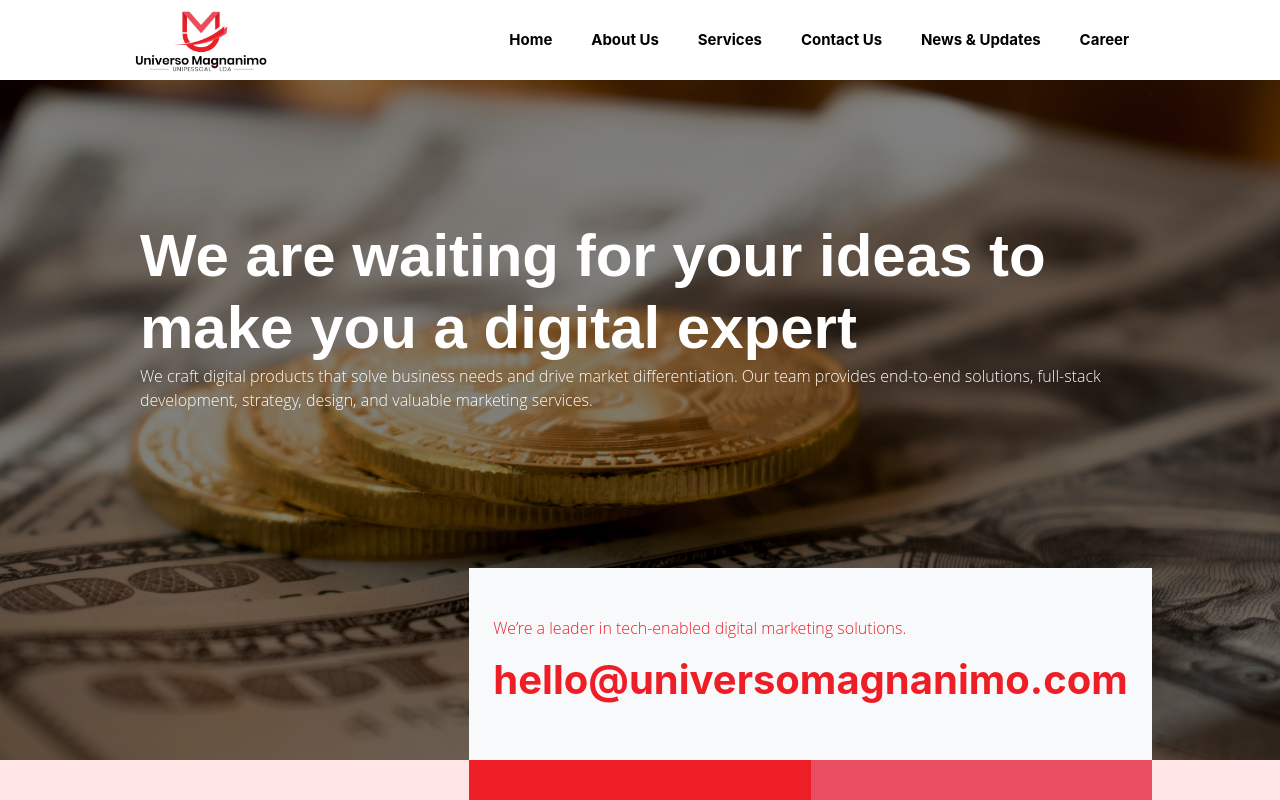
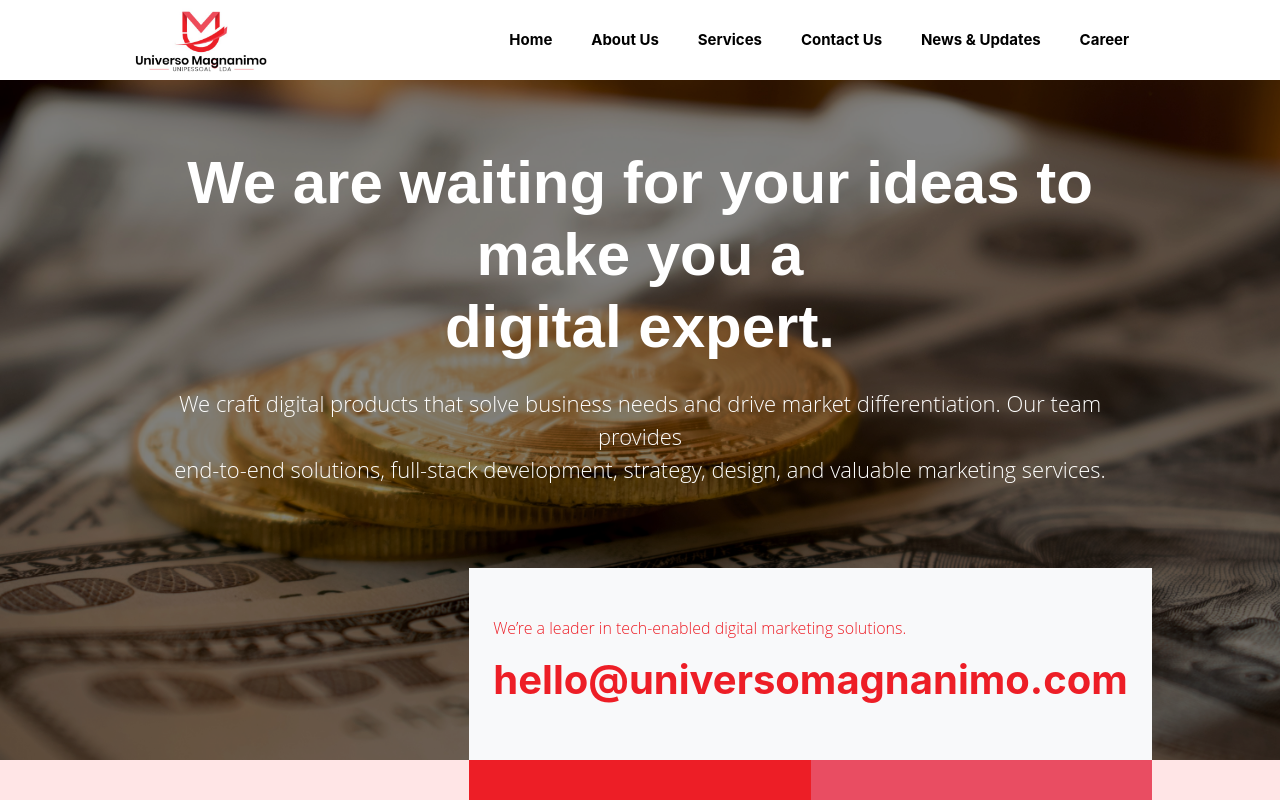
Before and after one commit to Compyneller/universomagnanimo, a React (Create React App) app: page / in a window 1280 px wide. Shown: the top 800 px of the page. Built offline with nearby package versions, Linux system fonts and the light colour scheme.

Commit message:
modify dashboard text

```diff
--- a/src/Components/Dashboard/Dashboard.jsx
+++ b/src/Components/Dashboard/Dashboard.jsx
@@ -6,12 +6,16 @@ const Dashboard = () => {
   return (
     <div className="DashboardContainer">
       <img src={banner} alt="banner" />
-      <div className="my-auto container">
-        <h1>We are waiting for your ideas to make you a digital expert </h1>
-        <p>
+      <div className="my-auto w-75 text-center ">
+        <h1>
+          We are waiting for your ideas to make you a <br /> digital expert.{" "}
+        </h1>
+        <br />
+        <p style={{ fontSize: "22px" }}>
           We craft digital products that solve business needs and drive market
-          differentiation. Our team provides end-to-end solutions, full-stack
-          development, strategy, design, and valuable marketing services.
+          differentiation. Our team provides <br /> end-to-end solutions,
+          full-stack development, strategy, design, and valuable marketing
+          services.
         </p>
       </div>
       <div className="container">
```
